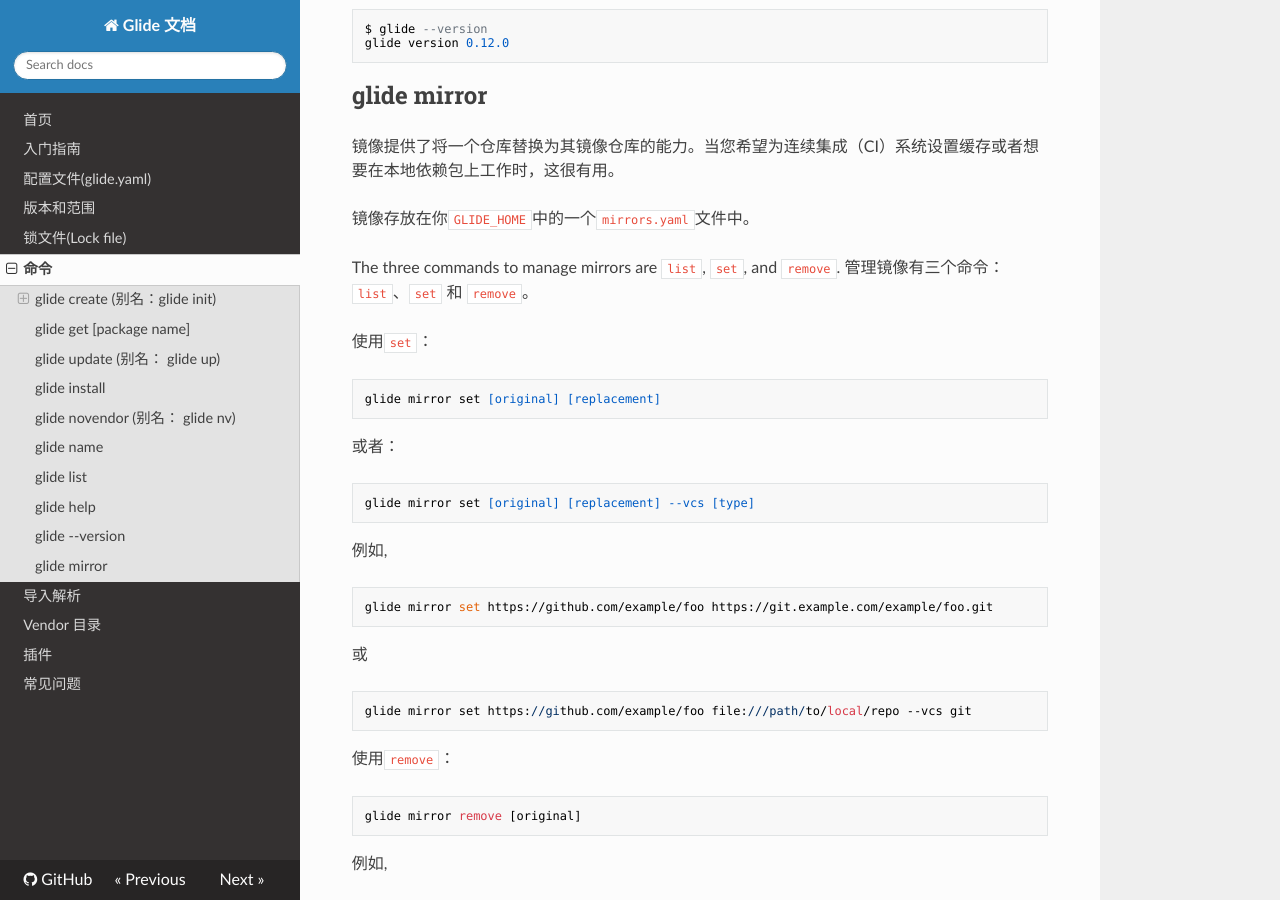
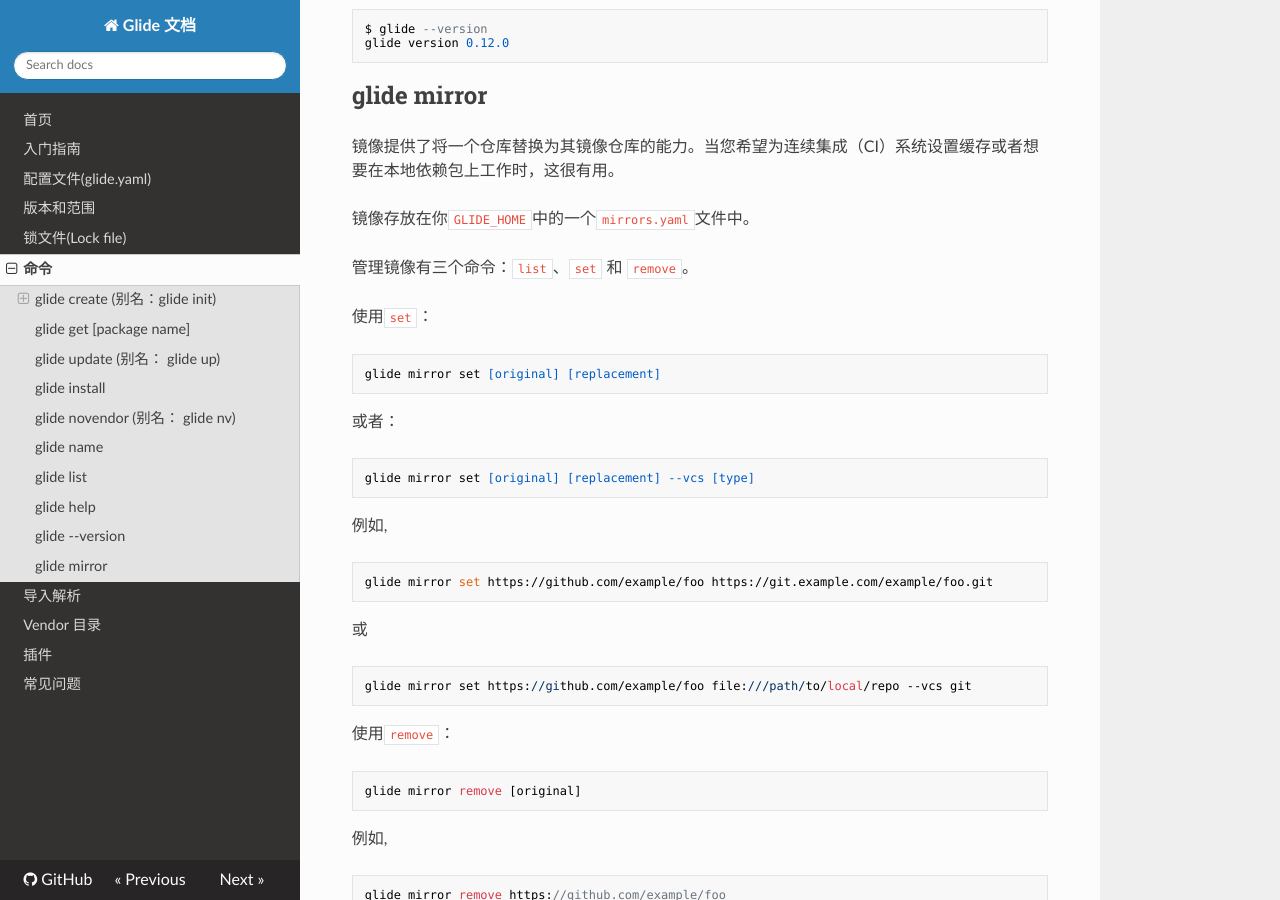
Before and after one commit to javasgl/GlideDocs, an MkDocs documentation site: the page built from docs/commands.md, in a window 1280 px wide and 900 px high, scrolled down 2985 px. Built offline with MkDocs 1.6.1, drawn with Linux system fonts in a browser that asks for light colours; nearby versions of some CDN libraries; old or Windows-style settings are respelled for this version of MkDocs.

Commit message:
update glide mirror

```diff
--- a/docs/commands.md
+++ b/docs/commands.md
@@ -117,7 +117,6 @@ Glide的`list`命令按字母顺序显示项目导入的所有包。
 
 镜像存放在你`GLIDE_HOME`中的一个`mirrors.yaml`文件中。
 
-The three commands to manage mirrors are `list`, `set`, and `remove`.
 管理镜像有三个命令：`list`、`set` 和 `remove`。
 
 使用`set`：
```
